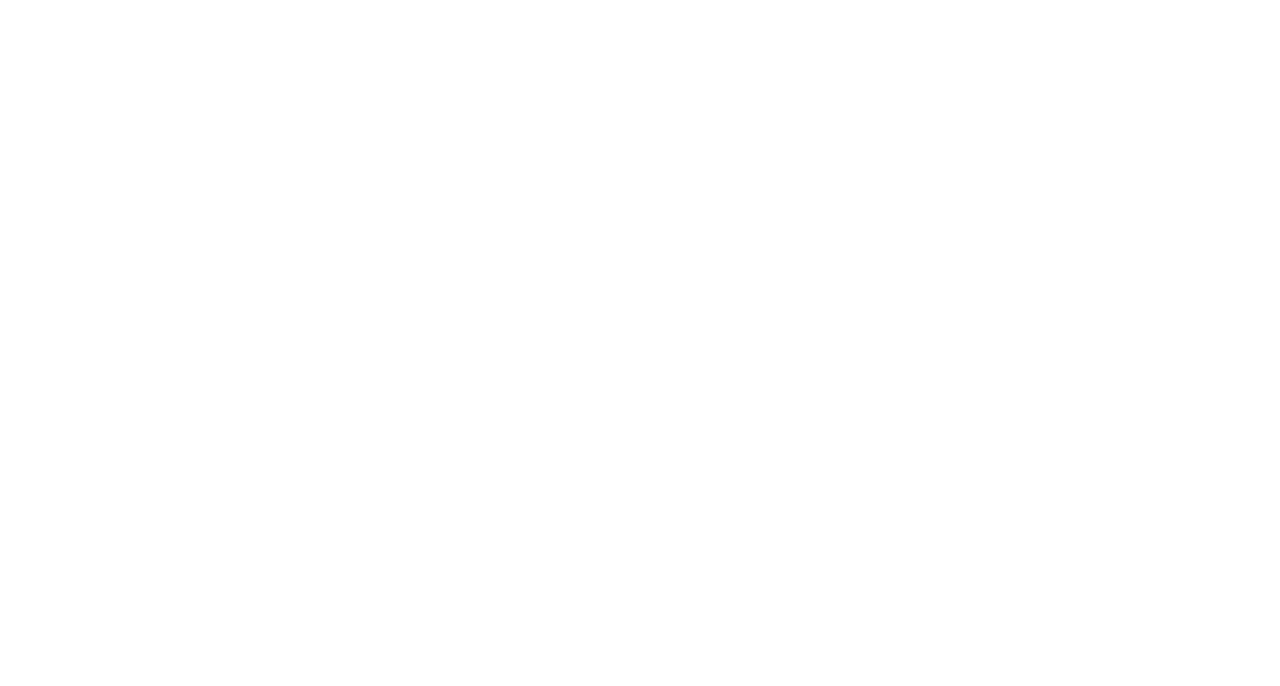
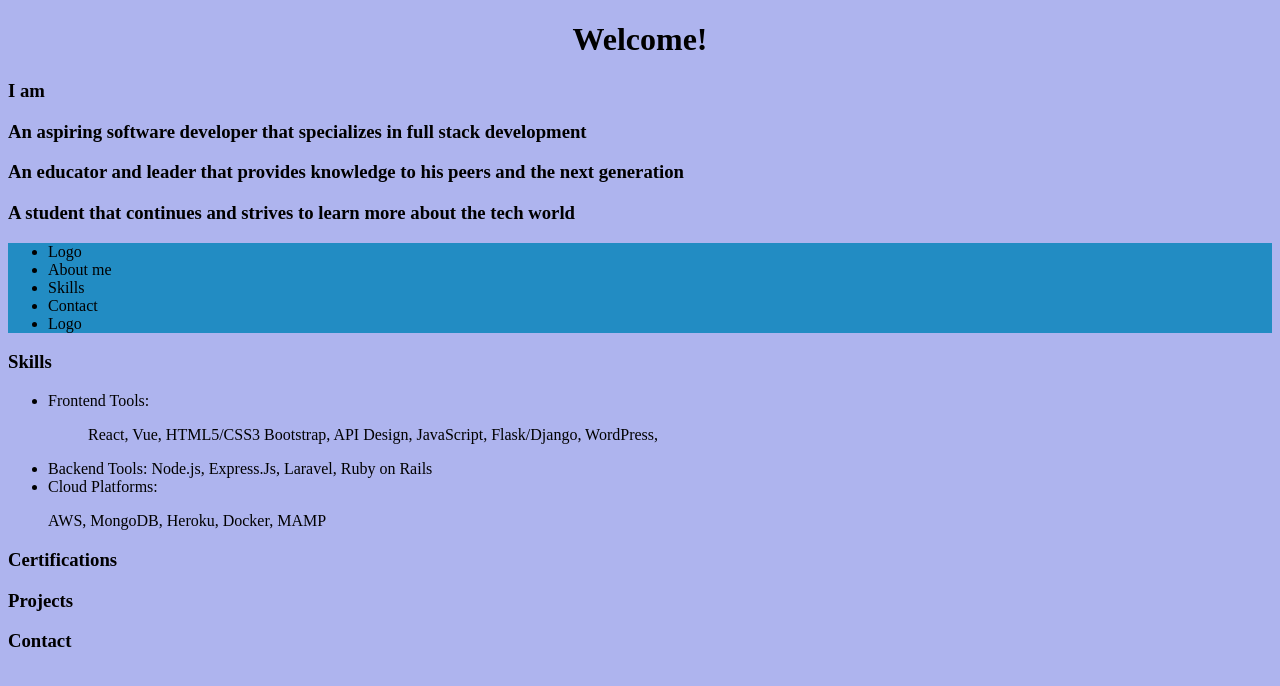
Before and after one commit to trabbAC4/portfolio_main, a plain HTML site: page templates/main.html in a window 1280 px wide. Drawn offline with Linux system fonts and the light colour scheme.

Commit message:
Minor fixes

```diff
--- a/css/style.css
+++ b/css/style.css
@@ -0,0 +1,12 @@
+nav {
+    background-color: #228cc3;
+}
+
+body {
+    background-color: #aeb4ee;
+}
+
+#welcome{
+    text-align:center;
+
+}
--- a/templates/main.html
+++ b/templates/main.html
@@ -4,9 +4,72 @@
     <meta charset="UTF-8">
     <meta http-equiv="X-UA-Compatible" content="IE=edge">
     <meta name="viewport" content="width=device-width, initial-scale=1.0">
+    <link rel= "stylesheet" href="/css/style.css">
+
     <title>Document</title>
 </head>
 <body>
+    <h1 id= "welcome"> Welcome! </h1>
+
+
+    <div id="introduction">
+    <h3> I am </h3>
+    <h3> An aspiring software developer that specializes in full stack development
+    <h3> An educator and leader that provides knowledge to his peers and the next generation </h3>
+    <h3> A student that continues and strives to learn more about the tech world</h3>
+
+    <h3> </h3>
+    </div>
+    <nav>
+        <ul>
+            <li>
+                Logo
+            </li>
+            <li>
+                About me
+            </li>
+            <li>
+                Skills
+            </li>
+            <li>
+                Contact
+            </li>
+            <li>
+                Logo
+            </li>
+        </ul>
+        <!--Logo -->
+        <!--About me -->
+        <!--Skills-->
+        <!--Contact-->
+    </nav>
+
+
+    <h3> Skills </h3>
+    <ul>
+        <li> Frontend Tools: </li>
+            <ul>
+            <p> React, Vue, HTML5/CSS3 Bootstrap, API Design, JavaScript, Flask/Django, WordPress,
+            </ul>
+        <li> Backend Tools:
+            Node.js, Express.Js, Laravel, Ruby on Rails
+        </li>
+        <li> Cloud Platforms: </li>
+            <p> AWS, MongoDB, Heroku, Docker, MAMP</p>
+    </ul>
+
+    <h3> Certifications </h3>
+
+
+
+    <h3> Projects </h3>
+
+
+    <h3> Contact </h3>
+
+
+
+
 
 </body>
 </html>
```
